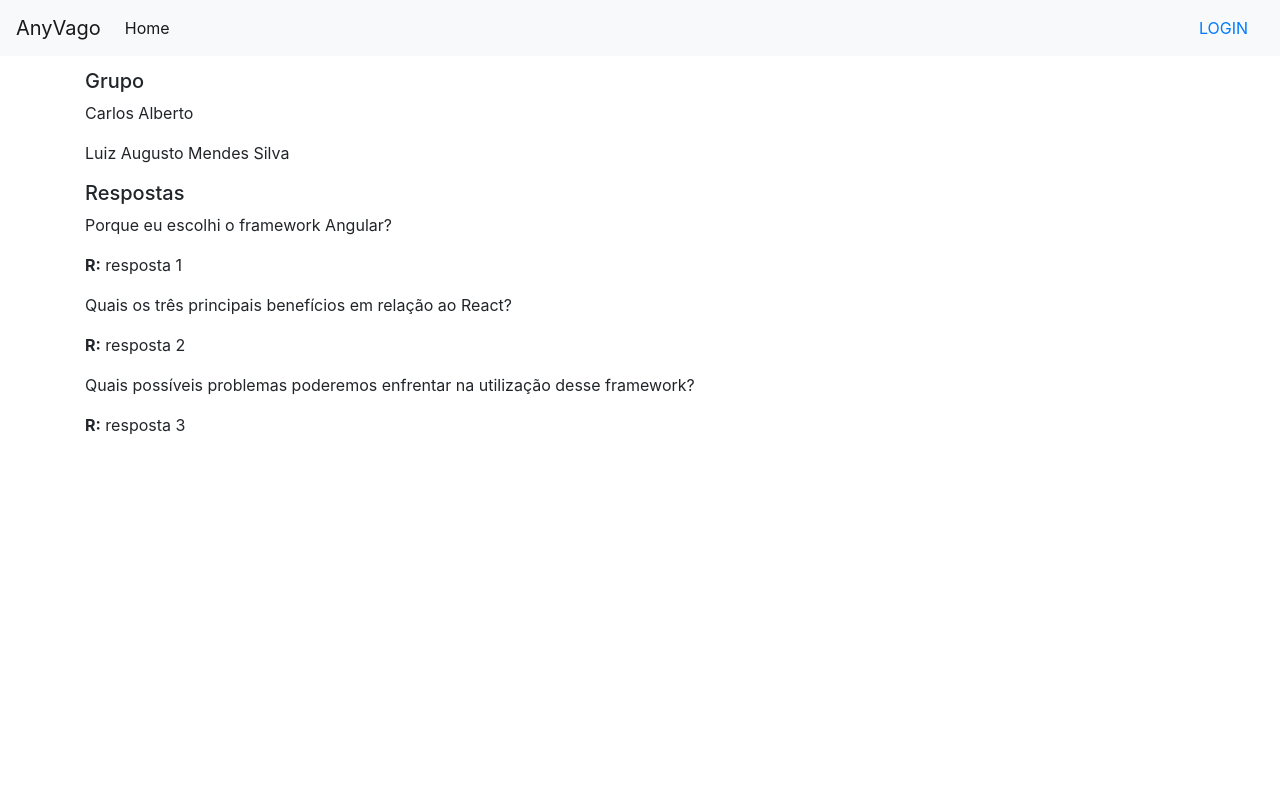
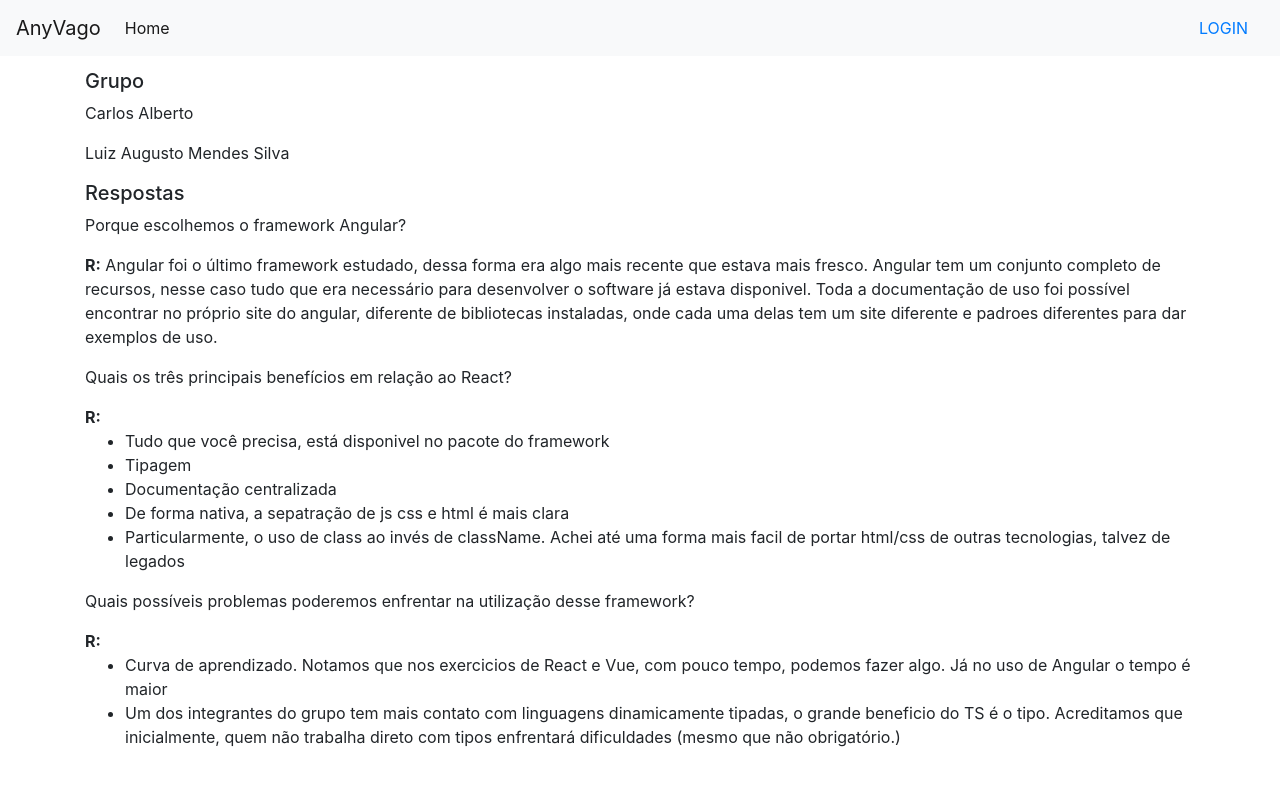
Before and after one commit to IKokiri/FFA-FINAL, an Angular app: page / in a window 1280 px wide. Shown: the top 786 px of the page. Built offline with nearby package versions, Linux system fonts and the light colour scheme.

Commit message:
alteração respostas

```diff
--- a/src/app/components/info/info.component.html
+++ b/src/app/components/info/info.component.html
@@ -5,11 +5,29 @@
     <p>Luiz Augusto Mendes Silva</p>
     <h5>Respostas</h5>
 
-    <p>Porque eu escolhi o framework Angular?</p>
-    <p><b>R:</b> resposta 1</p>
+    <p>Porque escolhemos o framework Angular?</p>
+    <p><b>R:</b>
+      Angular foi o último framework estudado, dessa forma era algo mais
+      recente que estava mais fresco. Angular tem um conjunto completo de recursos,
+      nesse caso tudo que era necessário para desenvolver o software já estava disponivel.
+      Toda a documentação de uso foi possível encontrar no próprio site do angular,
+      diferente de bibliotecas instaladas, onde cada uma delas tem um site diferente e
+      padroes diferentes para dar exemplos de uso.</p>
     <p>Quais os três principais benefícios em relação ao React?</p>
-    <p><b>R:</b> resposta 2</p>
+    <b>R:</b>
+      <ul>
+        <li>Tudo que você precisa, está disponivel no pacote do framework</li>
+        <li>Tipagem</li>
+        <li>Documentação centralizada</li>
+        <li>De forma nativa, a sepatração de js css e html é mais clara</li>
+        <li>Particularmente, o uso de class ao invés de className. Achei até uma forma mais facil de portar html/css de outras tecnologias, talvez de legados</li>
+      </ul>
+
     <p>Quais possíveis problemas poderemos enfrentar na utilização desse framework?</p>
-    <p><b>R:</b> resposta 3</p>
+    <b>R:</b>
+      <ul>
+        <li>Curva de aprendizado. Notamos que nos exercicios de React e Vue, com pouco tempo, podemos fazer algo. Já no uso de Angular o tempo é maior</li>
+        <li>Um dos integrantes do grupo tem mais contato com linguagens dinamicamente tipadas, o grande beneficio do TS é o tipo. Acreditamos que inicialmente, quem não trabalha direto com tipos enfrentará dificuldades (mesmo que não obrigatório.) </li>
+      </ul>
 
   </div>
```
